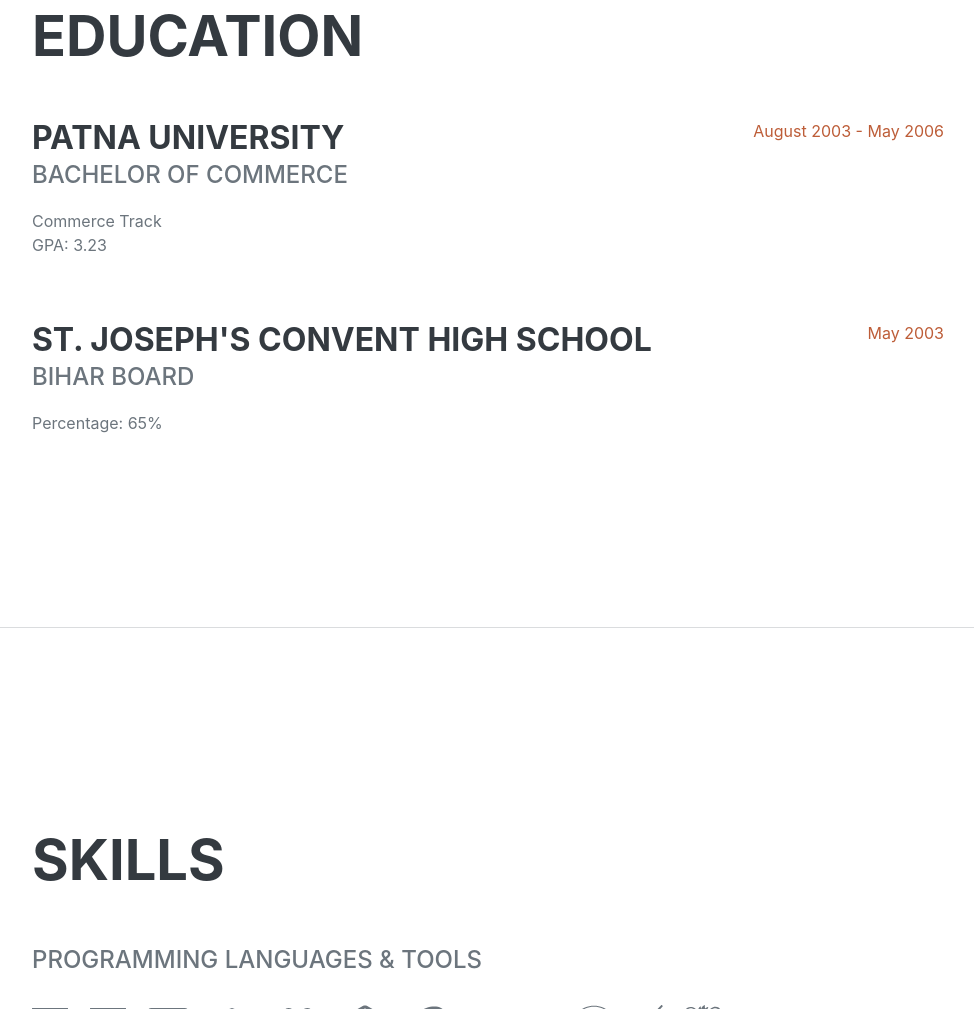
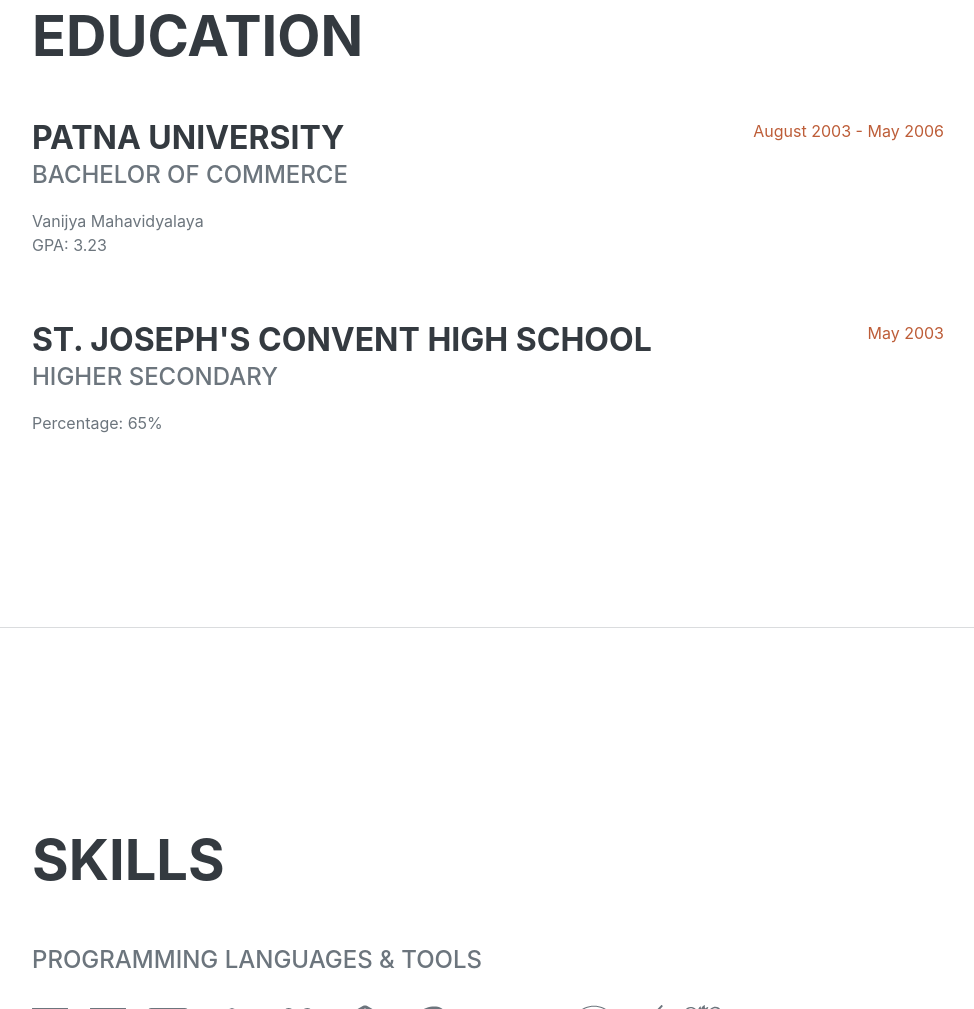
Before and after one commit to navneetanawin/navneetanawin.github.io, a plain HTML site: page index.html in a window 1280 px wide. Shown: the part 1857-2866 px from the top of the page, without its empty margins (288-1262 px from the left). Drawn offline with nearby package versions, Linux system fonts and the light colour scheme; a web font is replaced by a local one.

Commit message:
Update index.html

```diff
--- a/index.html
+++ b/index.html
@@ -96,7 +96,7 @@
                         <div class="flex-grow-1">
                             <h3 class="mb-0">Patna University</h3>
                             <div class="subheading mb-3">Bachelor of Commerce</div>
-                            <div>Commerce Track</div>
+                            <div>Vanijya Mahavidyalaya</div>
                             <p>GPA: 3.23</p>
                         </div>
                         <div class="flex-shrink-0"><span class="text-primary">August 2003 - May 2006</span></div>
@@ -104,7 +104,7 @@
                     <div class="d-flex flex-column flex-md-row justify-content-between">
                         <div class="flex-grow-1">
                             <h3 class="mb-0">St. Joseph's Convent High School</h3>
-                            <div class="subheading mb-3">Bihar Board</div>
+                            <div class="subheading mb-3">Higher Secondary</div>
                             <p>Percentage: 65%</p>
                         </div>
                         <div class="flex-shrink-0"><span class="text-primary">May 2003</span></div>
```
